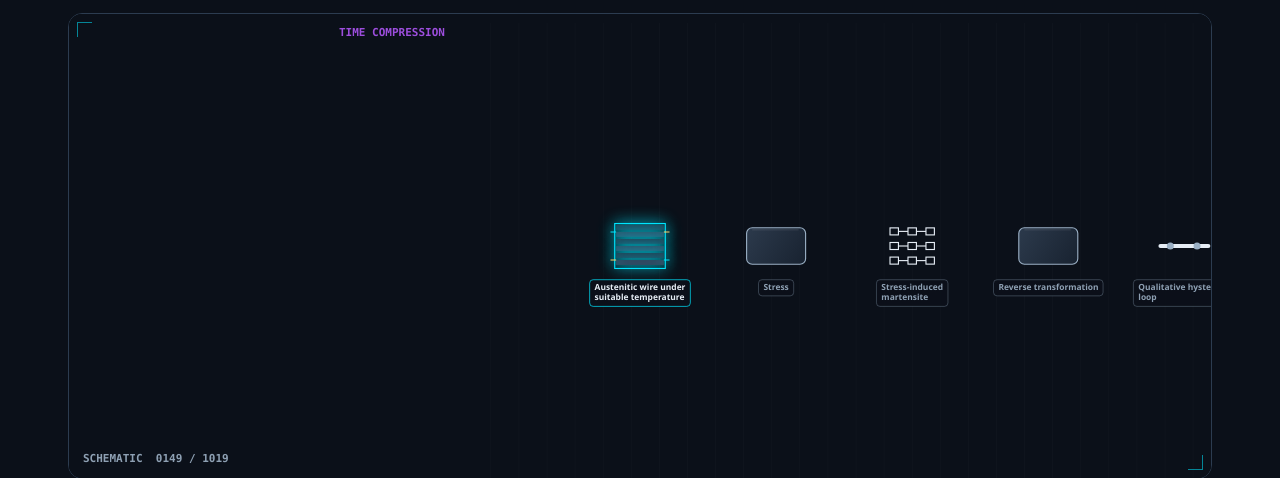
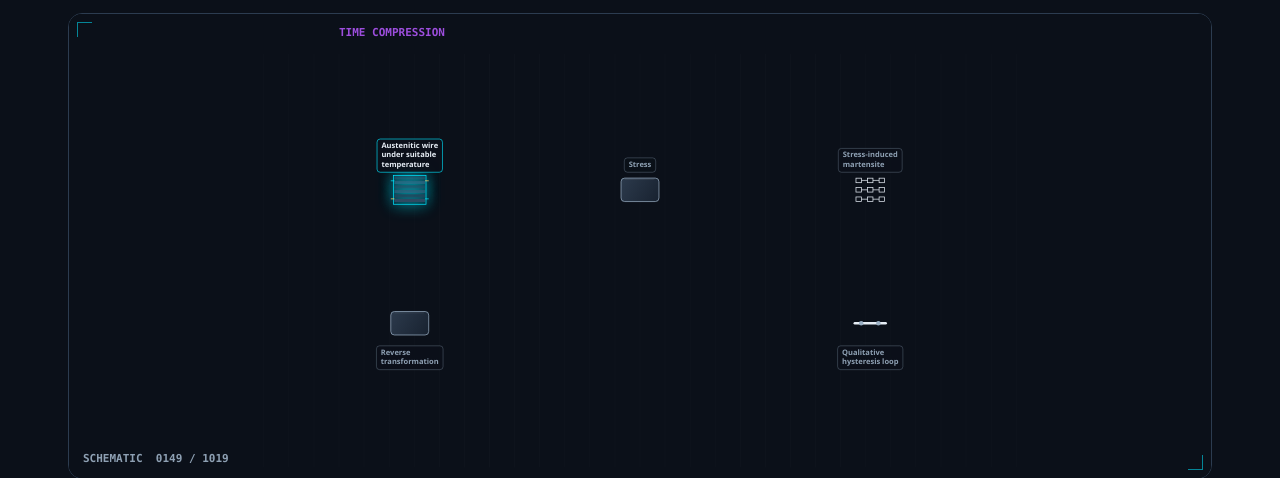
Before and after one commit to mizcausevic-dev/nitinol-superelastic-loading-cycle-explainer, a plain HTML site: page index.html in a window 1280 px wide. Shown: the part 333-811 px from the top of the page. Drawn offline with Linux system fonts and the light colour scheme.

Commit message:
Spread schematic parts so labels no longer overlap.

```diff
--- a/engine.js
+++ b/engine.js
@@ -1141,15 +1141,7 @@
     }
     var a = cen(prev);
     var b = cen(nodes);
-    var e = si === 0 ? smooth(Math.min(1, local / 0.45)) : smooth(Math.min(1, local / 0.32));
-    var z1 = si === 4 ? 1.02 : 1.12;
-    var z0 = si === 0 ? 1.0 : 1.06;
-    return {
-      x: a.x + (b.x - a.x) * e,
-      y: a.y + (b.y - a.y) * e,
-      z: z0 + (z1 - z0) * e,
-      si: si
-    };
+    return { x: 0.5, y: 0.48, z: 1, si: si };
   }
 
   function drawSilhouette(ctx, kind) {
@@ -1195,15 +1187,17 @@
 
   function drawLabel(ctx, node, p, on) {
     ctx.font = "600 12px ui-sans-serif, Segoe UI, sans-serif";
-    var lines = wrap(ctx, node.label, 148);
+    var lines = wrap(ctx, node.label, 128);
     var w = 0;
     var i;
     for (i = 0; i < lines.length; i++) w = Math.max(w, ctx.measureText(lines[i]).width);
-    w = Math.min(156, w + 14);
+    w = Math.min(136, w + 14);
     var h = lines.length * 15 + 8;
+    var above = node.y < 0.45;
     var lx = p.x - w / 2;
-    var ly = p.y + 48;
-    if (ly + h > 680) ly = p.y - 48 - h;
+    var ly = above ? p.y - 28 - h : p.y + 36;
+    if (lx < 28) lx = 28;
+    if (lx + w > 1172) lx = 1172 - w;
     ctx.fillStyle = "rgba(11,16,25,.86)";
     roundRect(ctx, lx, ly, w, h, 5);
     ctx.fill();
@@ -1257,6 +1251,7 @@
     var accent = roleColor(node.role);
     ctx.save();
     ctx.translate(p.x, p.y);
+    ctx.scale(0.72, 0.72);
     if (on) {
       ctx.shadowColor = accent;
       ctx.shadowBlur = 16;
```
Also changed, not shown: index.html (+1 -1 lines), scene.json (+10 -10 lines).
